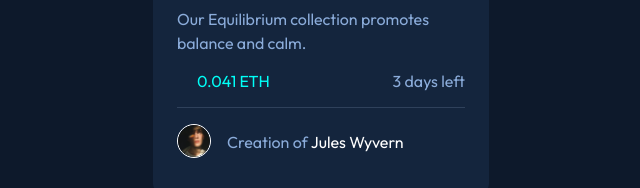
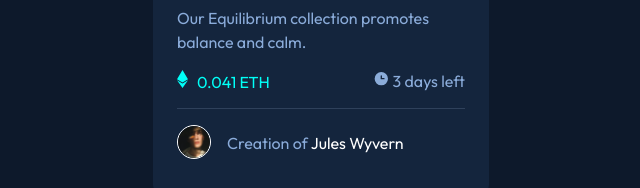
Before and after one commit to CtrlAltSudo/nft-preview-card-component-main, a plain HTML site: page index.html in a window 1280 px wide. Shown: the part 469-657 px from the top of the page, 319-959 px from the left. Drawn offline with Linux system fonts and the light colour scheme; the site is published under a folder, as on GitHub Pages, so addresses that start at the root find nothing.

```diff
--- a/style.css
+++ b/style.css
@@ -42,14 +42,14 @@
 }
 
 #containerStats p:nth-of-type(1)::before{
-    content: url('/images/icon-ethereum.svg');
+    content: url('./images/icon-ethereum.svg');
     display: inline-block;
     width: 15px;
     height: 15px;
     margin-right: 5px;
 }
 #containerStats p:nth-of-type(2)::before{
-    content: url('/images/icon-clock.svg');
+    content: url('./images/icon-clock.svg');
     display: inline-block;
     width: 15px;
     height: 15px;
```
